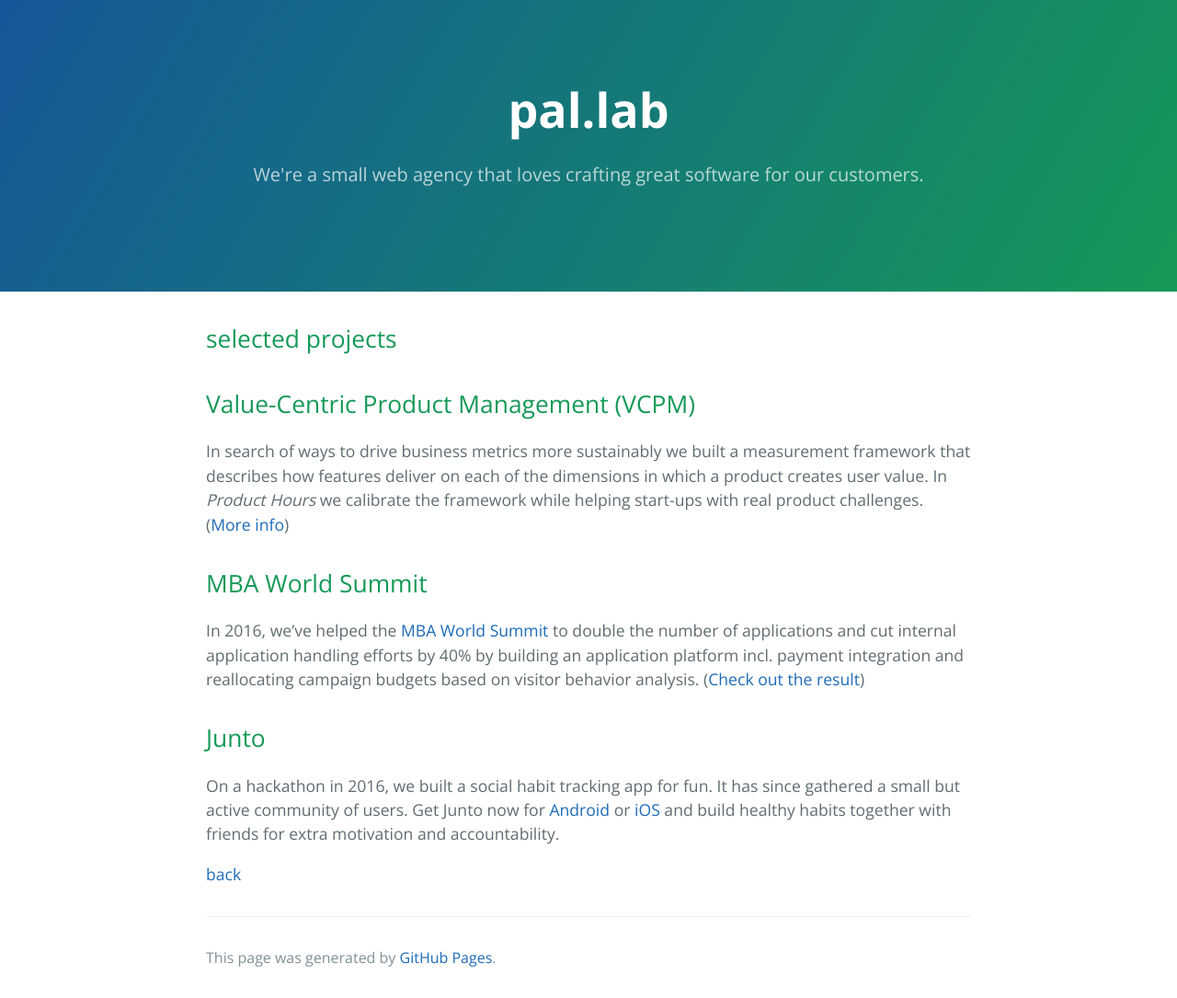
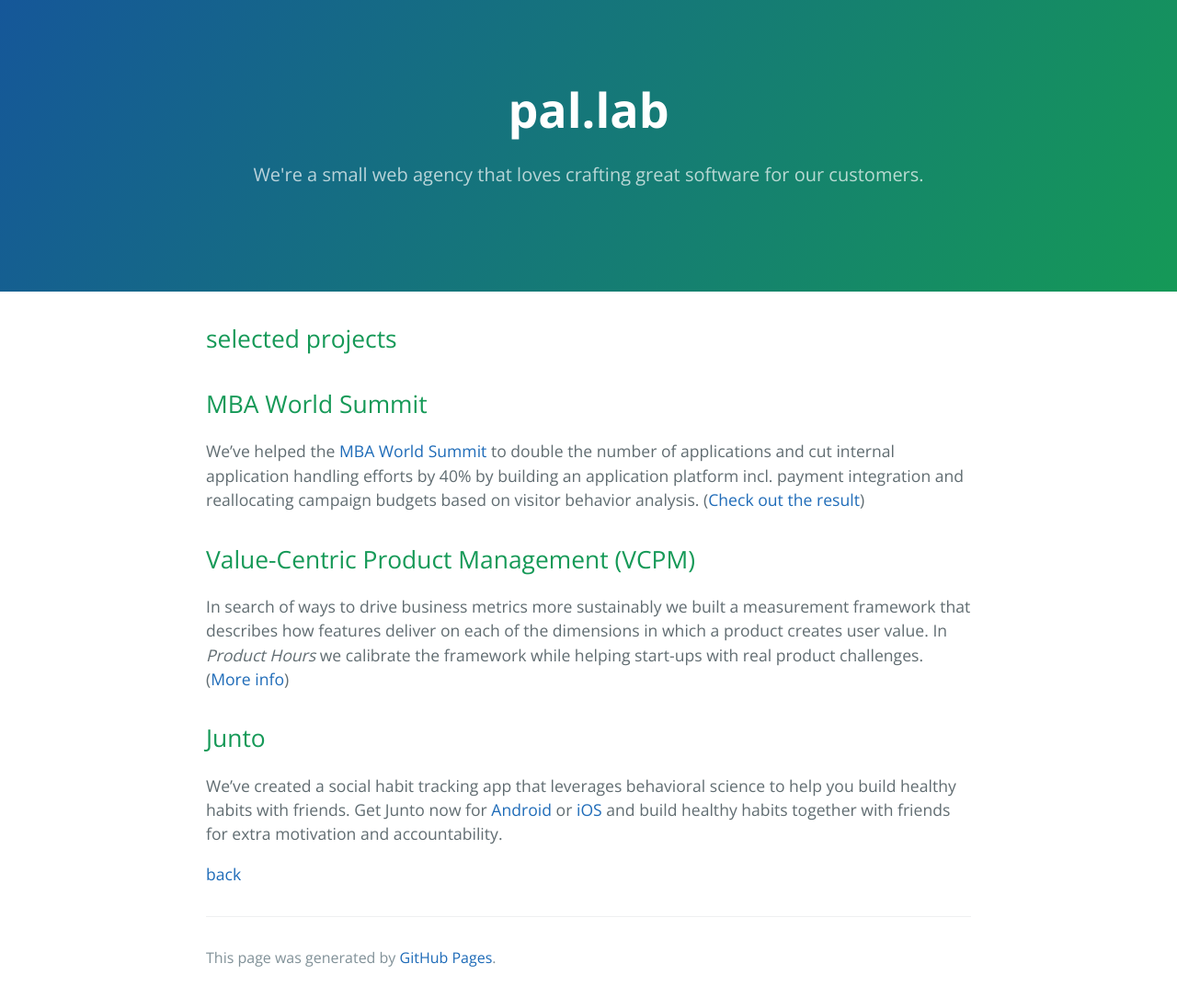
Before and after one commit to pal-lab/pal-lab.github.io, a Jekyll site: the page built from projects.md, in a window 1280 px wide. Shown: the whole page at 92% size. Built offline with Jekyll 4.4.1, drawn with Linux system fonts in a browser that asks for light colours; our own code applies the rules of GitHub Pages for plain Markdown files.

Commit message:
editorial

```diff
--- a/projects.md
+++ b/projects.md
@@ -4,18 +4,17 @@ layout: default
 
 ## [](#header-3)selected projects
 
+## [](#header-2)MBA World Summit
+
+We've helped the [MBA World Summit](http://mbaworldsummit.com/) to double the number of applications and cut internal application handling efforts by 40% by building an application platform incl. payment integration and reallocating campaign budgets based on visitor behavior analysis. ([Check out the result](http://admissions.mbaworldsummit.com/))
+
 ## [](#header-2)Value-Centric Product Management (VCPM)
 
 In search of ways to drive business metrics more sustainably we built a measurement framework that describes how features deliver on each of the dimensions in which a product creates user value. In *Product Hours* we calibrate the framework while helping start-ups with real product challenges. ([More info](http://vcpm.org/))
 
 
-## [](#header-2)MBA World Summit
-
-In 2016, we've helped the [MBA World Summit](http://mbaworldsummit.com/) to double the number of applications and cut internal application handling efforts by 40% by building an application platform incl. payment integration and reallocating campaign budgets based on visitor behavior analysis. ([Check out the result](http://admissions.mbaworldsummit.com/))
-
-
 ## [](#header-2)Junto
 
-On a hackathon in 2016, we built a social habit tracking app for fun. It has since gathered a small but active community of users. Get Junto now for [Android](https://play.google.com/store/apps/details?id=io.pallab.junto) or [iOS](https://itunes.apple.com/us/app/junto-mutual-improvement/id1326121611?mt=8) and build healthy habits together with friends for extra motivation and accountability.
+We've created a social habit tracking app that leverages behavioral science to help you build healthy habits with friends. Get Junto now for [Android](https://play.google.com/store/apps/details?id=io.pallab.junto) or [iOS](https://itunes.apple.com/us/app/junto-mutual-improvement/id1326121611?mt=8) and build healthy habits together with friends for extra motivation and accountability.
 
 [back](./)
```
